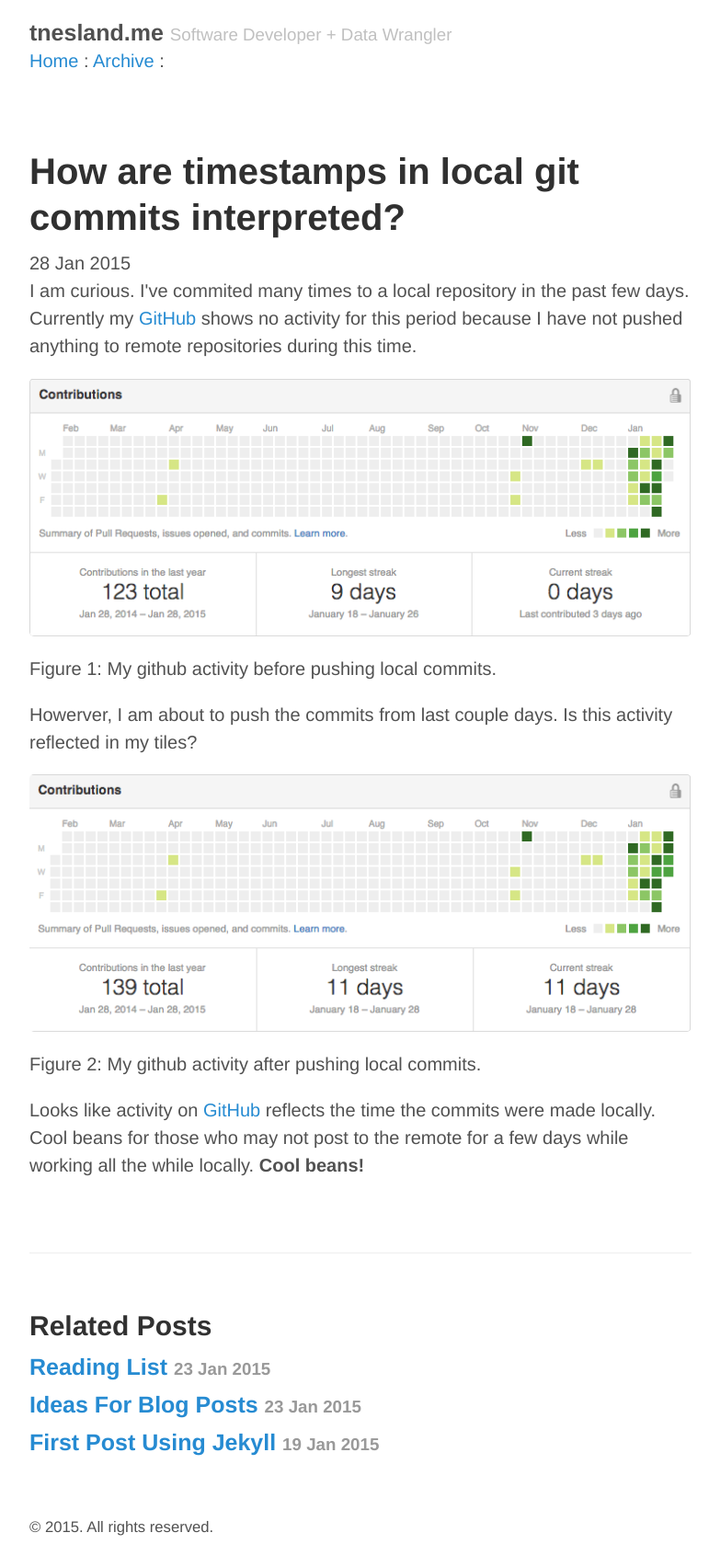
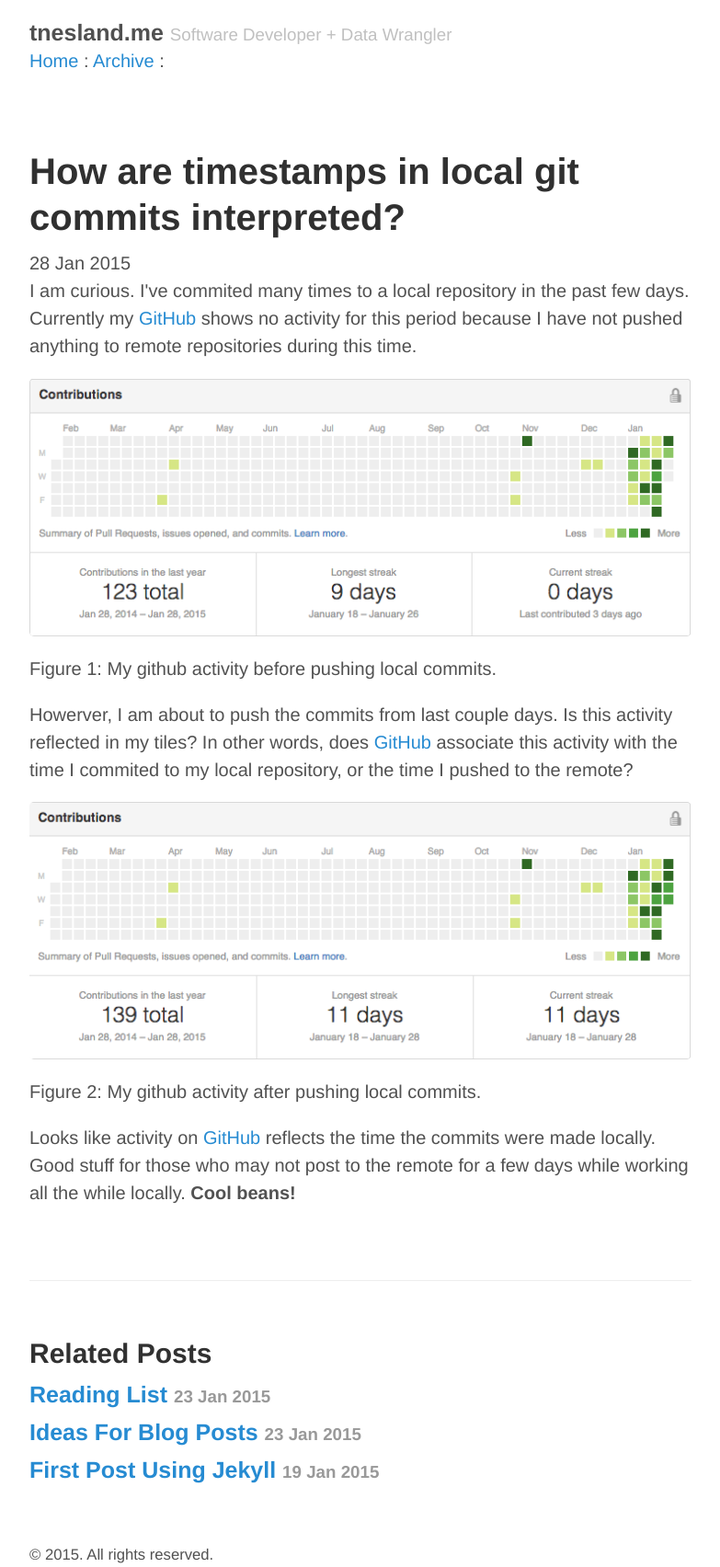
Before and after one commit to tnez/tnez.github.io, a Jekyll site: the page built from _posts/2015-01-28-how-are-timestamps-in-local-git-commits-interpreted.html, in a window 1280 px wide. Shown: the whole page at 92% size, without its empty margins (248-1031 px from the left). Built offline with Jekyll 4.4.1, drawn with Linux system fonts in a browser that asks for light colours; before the commit the page ends 1674 px from its top, so only the background shows below that.

Commit message:
Change some language in commit timestamp post.

```diff
--- a/_org_posts/2015-01-28-how-are-timestamps-in-local-git-commits-interpreted.org
+++ b/_org_posts/2015-01-28-how-are-timestamps-in-local-git-commits-interpreted.org
@@ -21,12 +21,14 @@ time.
 [[file:{{site.url}}/public/media/2015-01-28-before.png]]
 
 Howerver, I am about to push the commits from last couple days. Is
-this activity reflected in my tiles?
+this activity reflected in my tiles? In other words, does [[http://github.com][GitHub]]
+associate this activity with the time I commited to my local
+repository, or the time I pushed to the remote?
 
 #+CAPTION: My github activity after pushing local commits.
 #+NAME: after.png
 [[file:{{site.url}}/public/media/2015-01-28-after.png]]
 
 Looks like activity on [[http://github.com][GitHub]] reflects the time the commits were made
-locally. Cool beans for those who may not post to the remote for a few
+locally. Good stuff for those who may not post to the remote for a few
 days while working all the while locally. *Cool beans!*
--- a/_posts/2015-01-28-how-are-timestamps-in-local-git-commits-interpreted.html
+++ b/_posts/2015-01-28-how-are-timestamps-in-local-git-commits-interpreted.html
@@ -22,7 +22,9 @@ time.
 
 <p>
 Howerver, I am about to push the commits from last couple days. Is
-this activity reflected in my tiles?
+this activity reflected in my tiles? In other words, does <a href="http://github.com">GitHub</a>
+associate this activity with the time I commited to my local
+repository, or the time I pushed to the remote?
 </p>
 
 
@@ -34,6 +36,6 @@ this activity reflected in my tiles?
 
 <p>
 Looks like activity on <a href="http://github.com">GitHub</a> reflects the time the commits were made
-locally. Cool beans for those who may not post to the remote for a few
+locally. Good stuff for those who may not post to the remote for a few
 days while working all the while locally. <b>Cool beans!</b>
 </p>
```
